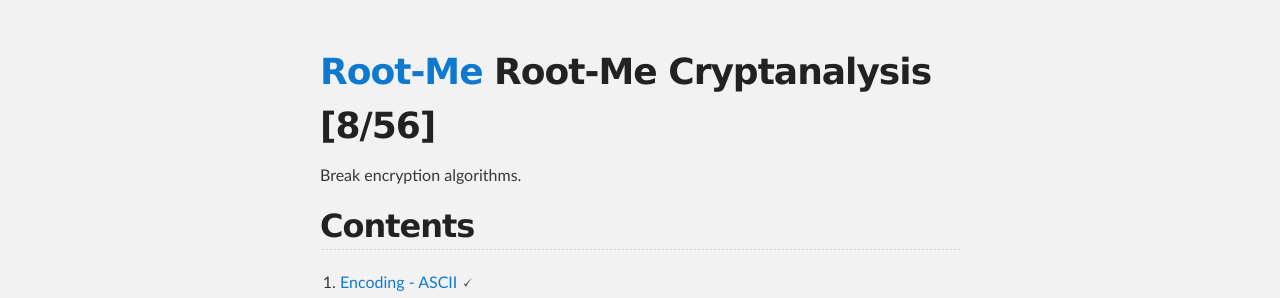
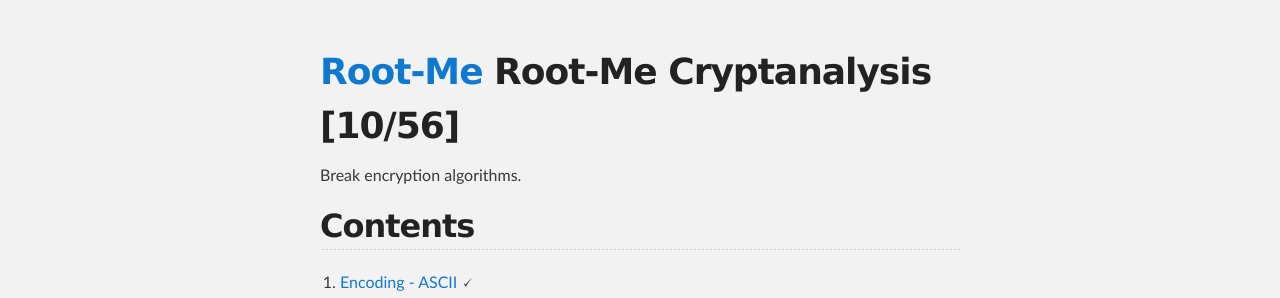
Before and after one commit to djm89uk/djm89uk.github.io, a Jekyll site: the page built from rootme_cryp.md, in a window 1280 px wide and 900 px high. Shown: the part 215-513 px from the top of the window. Built offline with Jekyll 4.4.1, drawn with Linux system fonts in a browser that asks for light colours; our own code applies the rules of GitHub Pages for plain Markdown files.

Commit message:
Update rootme_cryp.md

```diff
--- a/rootme_cryp.md
+++ b/rootme_cryp.md
@@ -1,4 +1,4 @@
-# [Root-Me](./rootme.md) Root-Me Cryptanalysis [8/56]
+# [Root-Me](./rootme.md) Root-Me Cryptanalysis [10/56]
 
 Break encryption algorithms.
 
```
